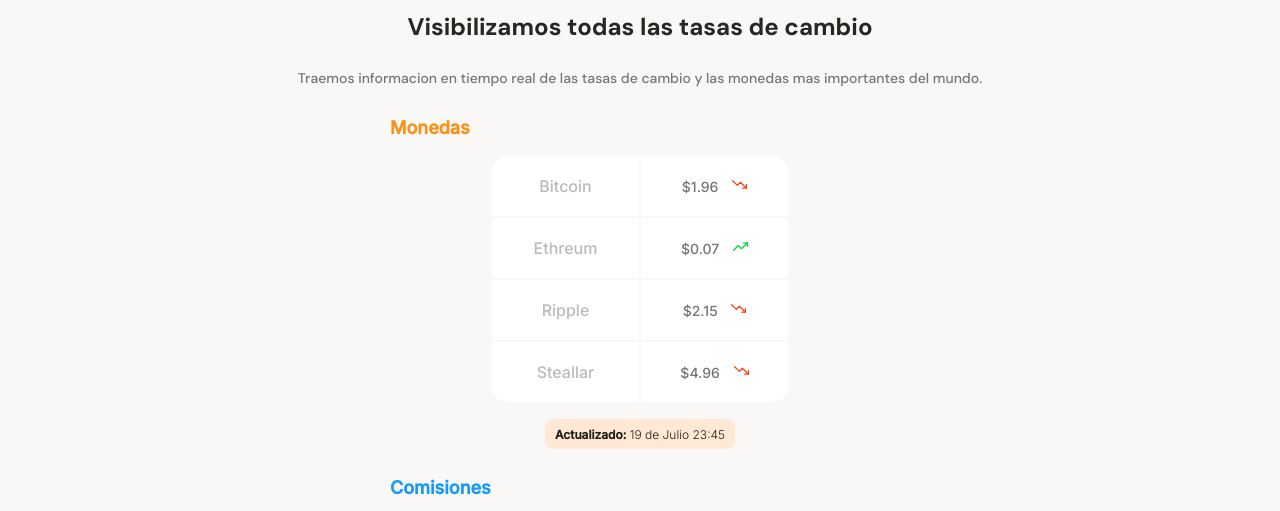
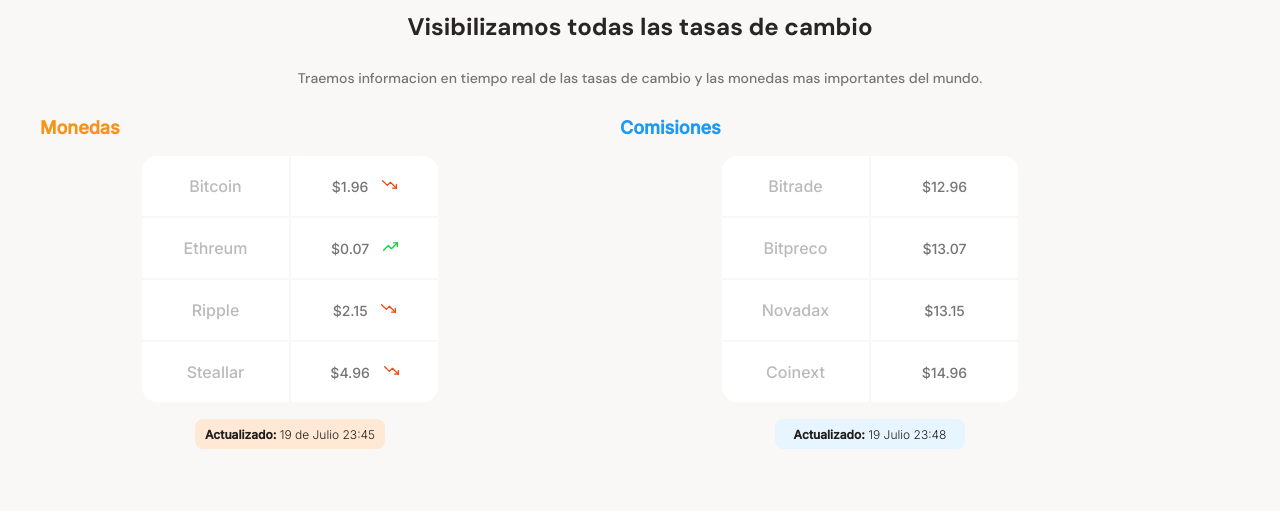
Before and after one commit to Michael102300/batabit-platzi, a plain HTML site: page index.html in a window 1280 px wide. Shown: the part 650-1161 px from the top of the page. Drawn offline with Linux system fonts and the light colour scheme.

Commit message:
feat: add scroll tables

```diff
--- a/styles/styles.css
+++ b/styles/styles.css
@@ -150,10 +150,11 @@ main {
 
 .main-currency-table {
   width: 70%;
+  scroll-snap-align: center;
   min-width: 235px;
   max-width: 500px;
   height: 360px;
-  margin: 0 auto;
+  margin: 0 40px;
   font-family: "Inter", sans-serif;
 }
 
@@ -255,7 +256,8 @@ main {
   min-width: 235px;
   max-width: 500px;
   height: 360px;
-  margin: 0 auto;
+  scroll-snap-align: center;
+  margin: 0 40px;
   font-family: "Inter", sans-serif;
 }
 
@@ -602,3 +604,11 @@ footer .left ul {
   text-decoration: none;
   color: var(--just-white);
 }
+
+.main-exchange-tables-container {
+  display: flex;
+  height: 416px;
+  overflow-x: scroll;
+  overscroll-behavior-x: contain;
+  scroll-snap-type: x proximity;
+}
```
